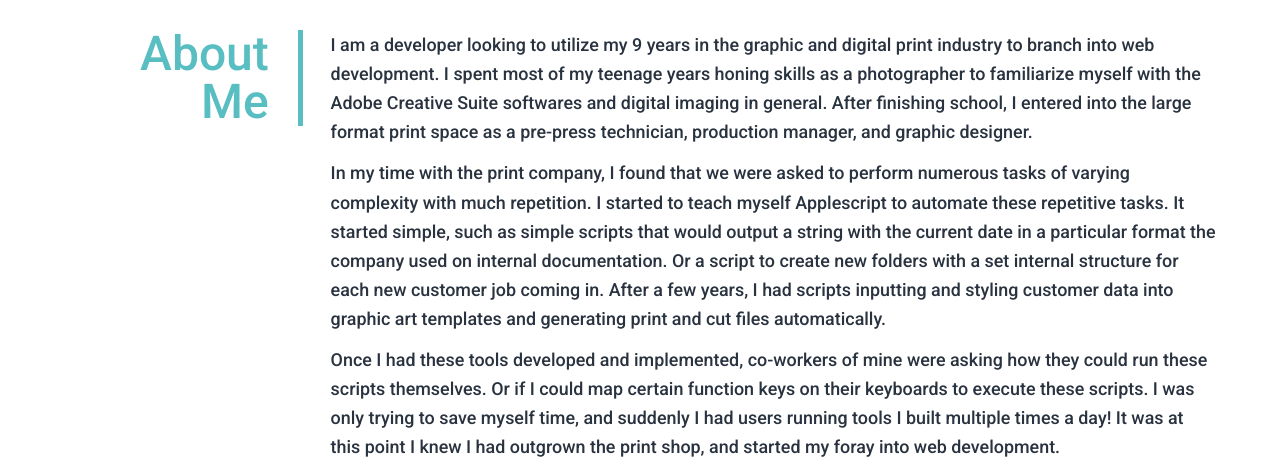
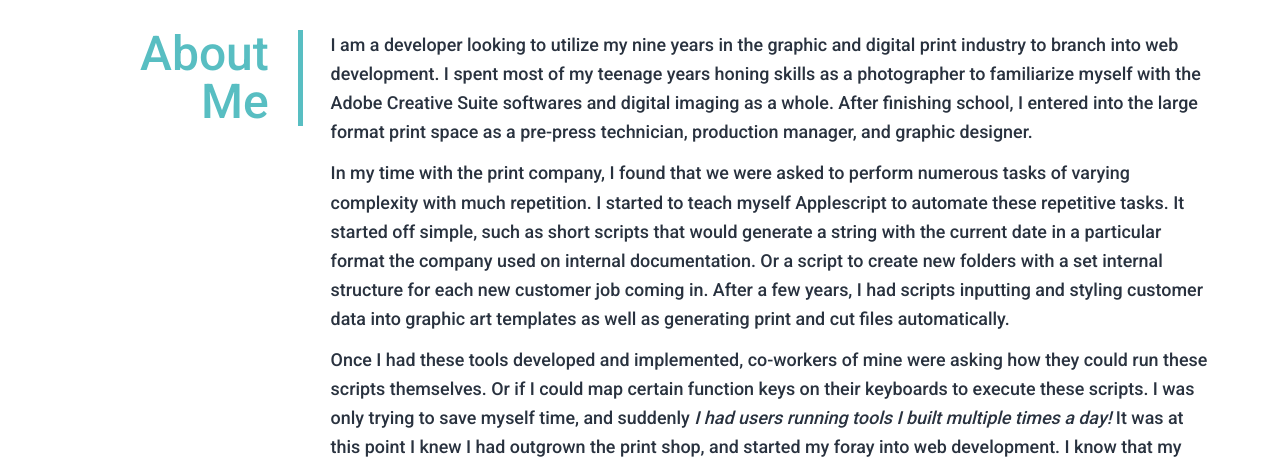
Before and after one commit to Rowe2ry/CSS-Portfolio-match-existing-mockup, a plain HTML site: page index.html in a window 1280 px wide. Shown: the part 314-781 px from the top of the page. Drawn offline with Linux system fonts and the light colour scheme.

Commit message:
Spelling/grammar corrections, and repaired broken hove effect bug.

```diff
--- a/assets/css/style.css
+++ b/assets/css/style.css
@@ -2,6 +2,8 @@
  * Baseline stylings
 ============================================================================ */
 
+/* The variables are all for colors. One dark, and one light as well as 2
+various levels of alpha trasnparency for hte light color. */
 :root {
     --dark: #29323f;
     --light: #58bec2;
@@ -29,6 +31,7 @@ header {
     position: relative;
 }
 
+/* This is the caption box nested in the header. */
 .my-name {
     color: var(--dark);
     background-color: var(--light);
@@ -38,6 +41,7 @@ header {
     text-transform: uppercase;
 }
 
+/* This unordered list serves as the nav bar link container. */
 ul {
     text-transform: uppercase;
     margin-right: 2.5em;
@@ -56,7 +60,7 @@ ul li a {
     transition: 750ms;
 }
 
-ul li a:hover, a:focus {
+ul li a:hover, a:focus-visible {
     color: var(--dark);
     background-color: var(--light);
     border-bottom: solid var(--light) .25em;
@@ -76,6 +80,7 @@ ul li a:hover, a:focus {
     min-height: 28vh;
 }
 
+/* This caption box houses the title for the job I am applying for. */
 .caption {
     color: var(--dark);
     position: absolute;
@@ -91,10 +96,12 @@ ul li a:hover, a:focus {
  * The main page content
 ============================================================================ */
 
+/* just giving the elements on the page room to breathe */
 main {
     margin: 2em 4em 2em 4em;
 }
 
+/* The seciton card class divides up the 3 main navigation sections of the site */
 .section-card {
     display: flex;
     align-items: flex-start;
@@ -109,6 +116,11 @@ main {
     color: var(--dark);
 }
 
+.section-card p em {
+    font-style: italic;
+}
+
+/* The H3 headers are the header levels used to title each section card on the page */
 h3 {
     text-align: right;
     order: -1;
@@ -211,7 +223,7 @@ h3 {
 #applescript:hover,
 #refactoring:hover,
 #digital-art:hover,
-#mitty {
+#mitty:hover {
     background-color: var(--light-supertrans);
 }
 
--- a/index.html
+++ b/index.html
@@ -39,14 +39,14 @@
             </div>
             <div>
                 <p>
-                    I am a developer looking to utilize my 9 years in the graphic and digital print industry to branch into web development. I spent most of my teenage years honing skills as a photographer to familiarize myself with the Adobe Creative Suite softwares and digital imaging in general. After finishing school, I entered into the large format print space as a pre-press technician, production manager, and graphic designer.
+                    I am a developer looking to utilize my nine years in the graphic and digital print industry to branch into web development. I spent most of my teenage years honing skills as a photographer to familiarize myself with the Adobe Creative Suite softwares and digital imaging as a whole. After finishing school, I entered into the large format print space as a pre-press technician, production manager, and graphic designer.
                 </p>
                 <p>
-                    In my time with the print company, I found that we were asked to perform numerous tasks of varying complexity with much repetition. I started to teach myself Applescript to automate these repetitive tasks. It started simple, such as simple scripts that would output a string with the current date in a particular format the company used on internal documentation. Or a script to create new folders with a set internal structure for each new customer job coming in. After a few years, I had scripts inputting and styling customer data into graphic art templates and generating print and cut files automatically.
+                    In my time with the print company, I found that we were asked to perform numerous tasks of varying complexity with much repetition. I started to teach myself Applescript to automate these repetitive tasks. It started off simple, such as short scripts that would generate a string with the current date in a particular format the company used on internal documentation. Or a script to create new folders with a set internal structure for each new customer job coming in. After a few years, I had scripts inputting and styling customer data into graphic art templates as well as generating print and cut files automatically.
                 </p>
-               <p>
-                Once I had these tools developed and implemented, co-workers of mine were asking how they could run these scripts themselves. Or if I could map certain function keys on their keyboards to execute these scripts. I was only trying to save myself time, and suddenly <em>I had users running tools I built multiple times a day!</em> It was at this point I knew I had outgrown the print shop, and started my foray into web development.
-               </p>
+                <p>
+                    Once I had these tools developed and implemented, co-workers of mine were asking how they could run these scripts themselves. Or if I could map certain function keys on their keyboards to execute these scripts. I was only trying to save myself time, and suddenly <em>I had users running tools I built multiple times a day!</em> It was at this point I knew I had outgrown the print shop, and started my foray into web development. I know that my expert eye for design and layout on top of years of industry experience developing tools on the job make me a unique candidate capable of problem-solving under pressure.
+                </p>
             </div>
         </section>
         <section id="my-work" class="section-card">
```
Also changed, not shown: 1 other file.
